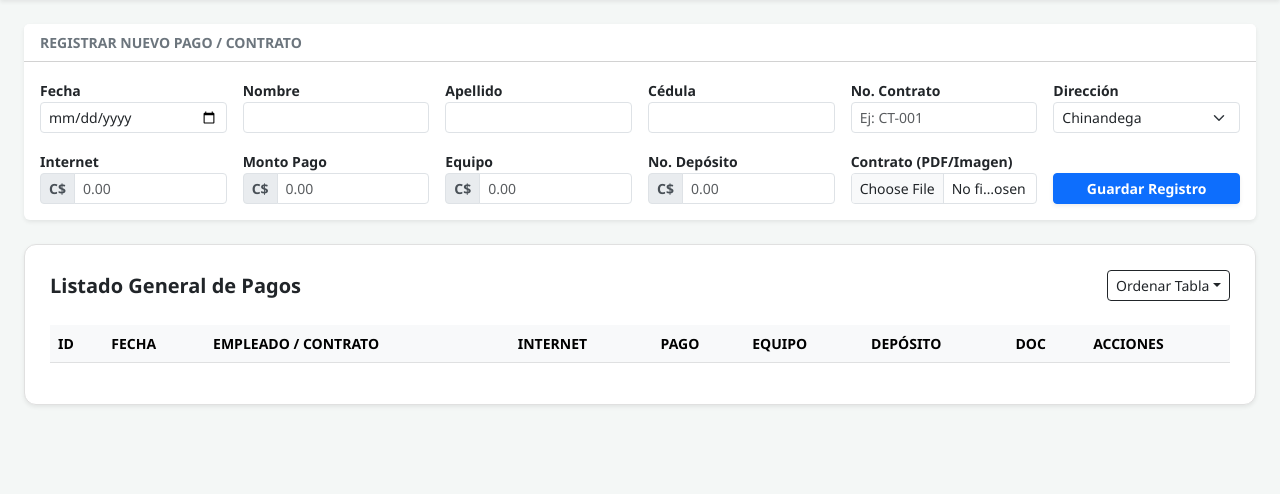
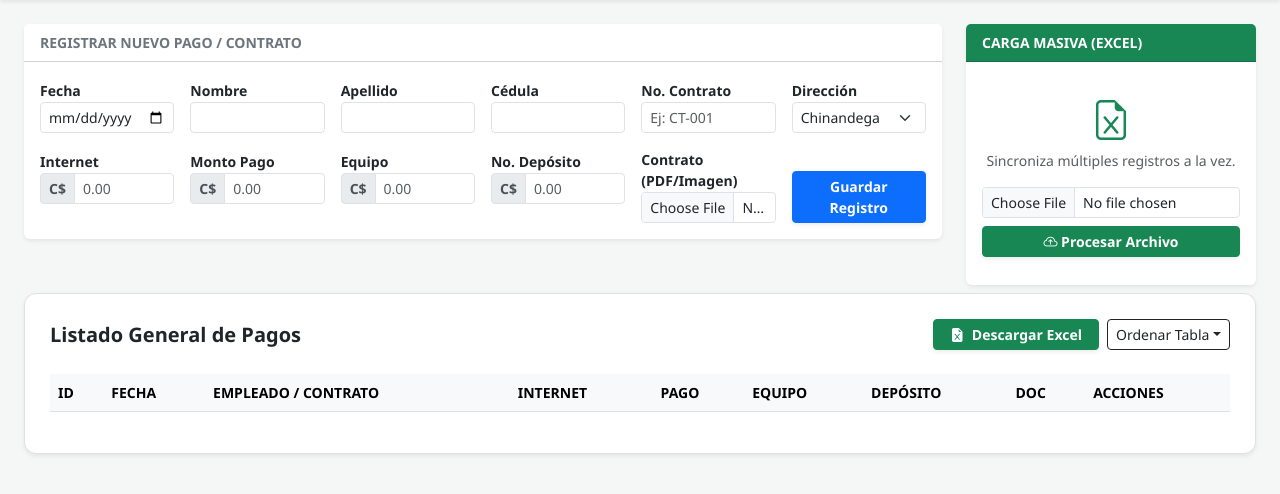
Before and after one commit to osmanmelendez485-glitch/Web, a Flask app: page /dashboard in a window 1280 px wide. Shown: the part 50-544 px from the top of the page. Run offline with Flask 3, Linux system fonts and the light colour scheme; the visitor is signed in with stand-in values (Sample User, id 1); data that the repository does not hold is empty.

Commit message:
Agregada ruta de reportes

```diff
--- a/app.py
+++ b/app.py
@@ -1,10 +1,15 @@
-from flask import Flask, render_template, request, redirect, url_for, session
+from flask import Flask, render_template, request, redirect, url_for, session, send_file
 import firebase_admin
 from firebase_admin import credentials, firestore
 import os
 import json
+import pandas as pd
+import io
 from werkzeug.utils import secure_filename
 from datetime import datetime
+from google.cloud.firestore_v1.base_query import FieldFilter
+# Importaciones para estilos, colores y alineación
+from openpyxl.styles import Font, Alignment, PatternFill
 
 # ==========================================
 # 1. CONFIGURACIÓN DE FIREBASE
@@ -79,12 +84,12 @@ def add():
         'nombre': d.get('nombre', '').strip(),
         'apellido': d.get('apellido', ''),
         'cedula': cedula,
-        'num_contrato': d.get('num_contrato', ''),  # NUEVO: Número de contrato
+        'num_contrato': d.get('num_contrato', ''),
         'direccion': d.get('direccion', 'N/A'),
         'pago': float(d.get('pago') or 0.0),
         'equipo': float(d.get('equipo') or 0.0),
         'deposito': float(d.get('deposito') or 0.0),
-        'internet': float(d.get('internet') or 0.0), # NUEVO: Casilla Internet
+        'internet': float(d.get('internet') or 0.0),
         'sexo': 'M',
         'escolaridad': 'N/A',
         'ano_escolaridad': 0,
@@ -100,7 +105,7 @@ def add():
         nuevo_empleado['contrato_file'] = nom_contrato
 
     try:
-        query = db.collection('Empleados').where('cedula', '==', cedula).limit(1).get()
+        query = db.collection('Empleados').where(filter=FieldFilter('cedula', '==', cedula)).limit(1).get()
         if query:
             db.collection('Empleados').document(query[0].id).update(nuevo_empleado)
         else:
@@ -109,6 +114,113 @@ def add():
         return f"Error al guardar: {e}"
 
     return redirect(url_for('dashboard'))
+
+@app.route('/upload_masivo', methods=['POST'])
+def upload_masivo():
+    if 'user' not in session: return redirect(url_for('login'))
+
+    file = request.files.get('archivo')
+    if not file: return redirect(url_for('dashboard'))
+
+    try:
+        df = pd.read_excel(file) if file.filename.endswith('.xlsx') else pd.read_csv(file)
+        df = df.fillna(0)
+
+        for _, row in df.iterrows():
+            cedula = str(row.get('cedula', '')).strip()
+
+            datos_pago = {
+                'fecha': str(row.get('fecha')),
+                'nombre': str(row.get('nombre_empleado')),
+                'apellido': str(row.get('apellido_empleado', '')),
+                'cedula': cedula,
+                'num_contrato': str(row.get('num_contrato', '')),
+                'internet': float(row.get('internet', 0)),
+                'pago': float(row.get('pago', 0)),
+                'equipo': float(row.get('equipo', 0)),
+                'deposito': float(row.get('deposito', 0)),
+                'direccion': str(row.get('direccion', 'General'))
+            }
+
+            if cedula:
+                docs = db.collection('Empleados').where(filter=FieldFilter('cedula', '==', cedula)).limit(1).get()
+                if docs:
+                    db.collection('Empleados').document(docs[0].id).update(datos_pago)
+                    continue
+
+            db.collection('Empleados').add(datos_pago)
+
+        return redirect(url_for('dashboard'))
+    except Exception as e:
+        return f"Error procesando la subida masiva: {e}"
+
+# RUTA ACTUALIZADA: FILTROS SELECTIVOS Y COLORES EN ENCABEZADOS
+@app.route('/exportar_excel')
+def exportar_excel():
+    if 'user' not in session: return redirect(url_for('login'))
+
+    try:
+        docs = db.collection('Empleados').stream()
+        datos = []
+        for doc in docs:
+            d = doc.to_dict()
+            datos.append({
+                'Fecha': d.get('fecha'),
+                'Cédula': d.get('cedula'),
+                'Contrato': d.get('num_contrato'),
+                'Nombre': f"{d.get('nombre')} {d.get('apellido')}",
+                'Dirección': d.get('direccion'),
+                'Internet': float(d.get('internet') or 0),
+                'Pago': float(d.get('pago') or 0),
+                'Equipo': float(d.get('equipo') or 0),
+                'Depósito': float(d.get('deposito') or 0)
+            })
+
+        df = pd.DataFrame(datos)
+
+        output = io.BytesIO()
+        with pd.ExcelWriter(output, engine='openpyxl') as writer:
+            df.to_excel(writer, index=False, sheet_name='Reporte Pagos')
+
+            worksheet = writer.sheets['Reporte Pagos']
+
+            # 1. FILTRO SELECTIVO: Solo de Fecha (A) hasta Dirección (E)
+            worksheet.auto_filter.ref = "A1:E1"
+
+            # 2. ESTILO DE COLORES PARA ENCABEZADOS
+            # Azul (4F81BD) con texto blanco (FFFFFF)
+            azul_fill = PatternFill(start_color="4F81BD", end_color="4F81BD", fill_type="solid")
+            fuente_blanca = Font(bold=True, color="FFFFFF")
+
+            # 3. APLICAR ESTILOS Y AJUSTE DE ANCHO
+            for col in worksheet.columns:
+                max_length = 0
+                column_letter = col[0].column_letter
+
+                # Aplicar color y fuente a la celda del encabezado (fila 1)
+                header_cell = worksheet[f"{column_letter}1"]
+                header_cell.fill = azul_fill
+                header_cell.font = fuente_blanca
+                header_cell.alignment = Alignment(horizontal="center")
+
+                for cell in col:
+                    try:
+                        if len(str(cell.value)) > max_length:
+                            max_length = len(str(cell.value))
+                    except: pass
+                # Margen de +5 para amplitud
+                worksheet.column_dimensions[column_letter].width = max_length + 5
+
+        output.seek(0)
+
+        return send_file(
+            output,
+            mimetype='application/vnd.openxmlformats-officedocument.spreadsheetml.sheet',
+            as_attachment=True,
+            download_name=f'Reporte_Pagos_{datetime.now().strftime("%Y%m%d")}.xlsx'
+        )
+    except Exception as e:
+        return f"Error al generar Excel: {e}"
 
 @app.route('/reporte', methods=['GET', 'POST'])
 def reporte():
@@ -122,16 +234,13 @@ def reporte():
 
     seleccionada = request.form.get('direccion')
     anio_sel = request.form.get('anio')
-    contrato_filtro = request.form.get('num_contrato', '').strip() # NUEVO: Filtro por contrato
+    contrato_filtro = request.form.get('num_contrato', '').strip()
 
     if request.method == 'POST':
         try:
-            # Consulta base
             ref = db.collection('Empleados')
-
-            # Filtro de Dirección (Firestore)
             if seleccionada:
-                ref = ref.where('direccion', '==', seleccionada)
+                ref = ref.where(filter=FieldFilter('direccion', '==', seleccionada))
 
             docs = ref.stream()
 
@@ -140,14 +249,12 @@ def reporte():
                 fecha_str = emp.get('fecha', '')
                 num_con_emp = str(emp.get('num_contrato', ''))
 
-                # Filtrar por Año y por Número de Contrato (en memoria)
                 cumple_anio = not anio_sel or fecha_str.startswith(anio_sel)
                 cumple_contrato = not contrato_filtro or contrato_filtro in num_con_emp
 
                 if cumple_anio and cumple_contrato:
                     emp['id'] = doc.id
                     empleados.append(emp)
-                    # Sumar totales incluyendo internet
                     totales['pago'] += float(emp.get('pago') or 0)
                     totales['equipo'] += float(emp.get('equipo') or 0)
                     totales['deposito'] += float(emp.get('deposito') or 0)
@@ -157,13 +264,13 @@ def reporte():
             print(f"Error en reporte: {e}")
 
     return render_template('reporte.html',
-                           direcciones=direcciones,
-                           anios=anios,
-                           empleados=empleados,
-                           totales=totales,
-                           seleccionada=seleccionada,
-                           anio_sel=anio_sel,
-                           contrato_sel=contrato_filtro)
+                            direcciones=direcciones,
+                            anios=anios,
+                            empleados=empleados,
+                            totales=totales,
+                            seleccionada=seleccionada,
+                            anio_sel=anio_sel,
+                            contrato_sel=contrato_filtro)
 
 @app.route('/delete/<id>')
 def delete(id):
--- a/templates/index.html
+++ b/templates/index.html
@@ -17,6 +17,7 @@
         .btn-edit:hover { background-color: #e0a800; }
         .modal.fade .modal-dialog { transform: translate(0, -50px); transition: transform 0.3s ease-out; }
         .input-group-text { background-color: #e9ecef; font-weight: bold; color: #495057; }
+        .upload-section { background-color: #f8f9fa; border: 2px dashed #dee2e6; border-radius: 8px; padding: 15px; }
     </style>
 </head>
 <body>
@@ -37,6 +38,9 @@
     </nav>
 
     <div class="container-fluid px-4">
+
+        <div class="row">
+            <div class="col-lg-9">
                 <div class="card mb-4 border-0 shadow-sm">
                     <div class="card-header bg-white fw-bold text-uppercase small text-secondary">Registrar Nuevo Pago / Contrato</div>
                     <div class="card-body">
@@ -100,10 +104,34 @@
                         </form>
                     </div>
                 </div>
+            </div>
 
-        <div class="table-container shadow-sm">
+            <div class="col-lg-3">
+                <div class="card mb-4 border-0 shadow-sm h-100">
+                    <div class="card-header bg-success text-white fw-bold text-uppercase small">Carga Masiva (Excel)</div>
+                    <div class="card-body d-flex flex-column justify-content-center text-center">
+                        <form action="/upload_masivo" method="POST" enctype="multipart/form-data">
+                            <i class="bi bi-file-earmark-excel text-success fs-1 mb-2"></i>
+                            <p class="small text-muted mb-3">Sincroniza múltiples registros a la vez.</p>
+                            <input type="file" name="archivo" class="form-control form-control-sm mb-2" accept=".xlsx, .csv" required>
+                            <button type="submit" class="btn btn-success btn-sm w-100 fw-bold shadow-sm">
+                                <i class="bi bi-cloud-arrow-up"></i> Procesar Archivo
+                            </button>
+                        </form>
+                    </div>
+                </div>
+            </div>
+        </div>
+
+        <div class="table-container shadow-sm mt-2">
             <div class="d-flex justify-content-between align-items-center mb-4">
                 <h5 class="m-0 text-dark fw-bold">Listado General de Pagos</h5>
+
+                <div class="d-flex gap-2">
+                    <a href="/exportar_excel" class="btn btn-sm btn-success fw-bold shadow-sm px-3">
+                        <i class="bi bi-file-earmark-excel-fill me-1"></i> Descargar Excel
+                    </a>
+
                     <div class="dropdown">
                         <button class="btn btn-sm btn-outline-dark dropdown-toggle" type="button" data-bs-toggle="dropdown">Ordenar Tabla</button>
                         <ul class="dropdown-menu shadow">
@@ -111,6 +139,7 @@
                             <li><a class="dropdown-item" href="/dashboard?sort=nombre">Nombre</a></li>
                             <li><a class="dropdown-item" href="/dashboard?sort=pago">Monto Pago</a></li>
                         </ul>
+                    </div>
                 </div>
             </div>
 
@@ -171,7 +200,7 @@
 
     <div class="modal fade" id="modalEditar" tabindex="-1" aria-hidden="true">
         <div class="modal-dialog modal-lg">
-            <form action="/update" method="POST" class="modal-content">
+            <form action="/add" method="POST" class="modal-content">
                 <div class="modal-header bg-dark text-white">
                     <h5 class="modal-title">Actualizar Datos</h5>
                     <button type="button" class="btn-close btn-close-white" data-bs-dismiss="modal"></button>
```
Lines whose indentation alone changed are shown as unchanged.
